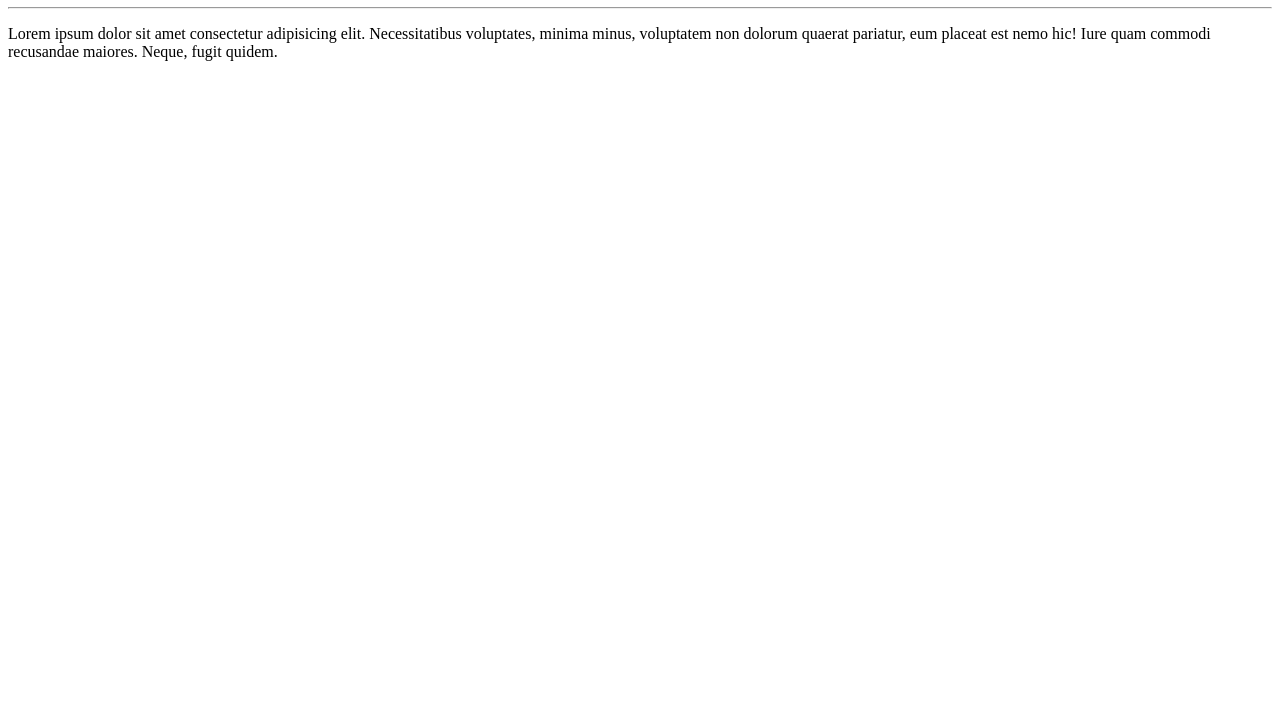
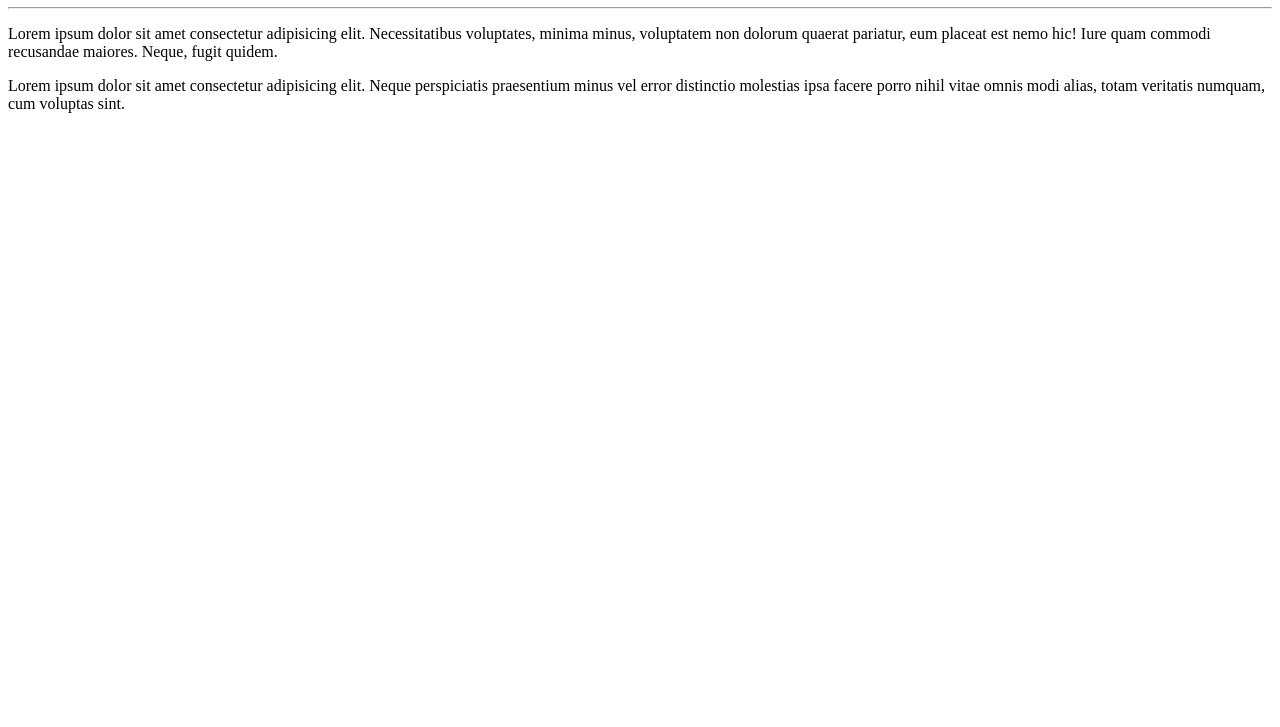
Before and after one commit to MatheusGiordaniii/ola-mundo, a plain HTML site: page site-exemplo/index.html in a window 1280 px wide. Shown: the part 73-800 px from the top of the page. Drawn offline with Linux system fonts and the light colour scheme.

Commit message:
Adicionei um parágrafo

```diff
--- a/site-exemplo/index.html
+++ b/site-exemplo/index.html
@@ -12,5 +12,9 @@
     <p>Lorem ipsum dolor sit amet consectetur adipisicing elit. Necessitatibus voluptates,
        minima minus, voluptatem non dolorum quaerat pariatur, eum placeat est nemo hic! Iure
        quam commodi recusandae maiores. Neque, fugit quidem.</p>
+
+    <p>Lorem ipsum dolor sit amet consectetur adipisicing elit. Neque perspiciatis praesentium
+        minus vel error distinctio molestias ipsa facere porro nihil vitae omnis modi alias, totam veritatis
+        numquam, cum voluptas sint.</p>
 </body>
 </html>
```
